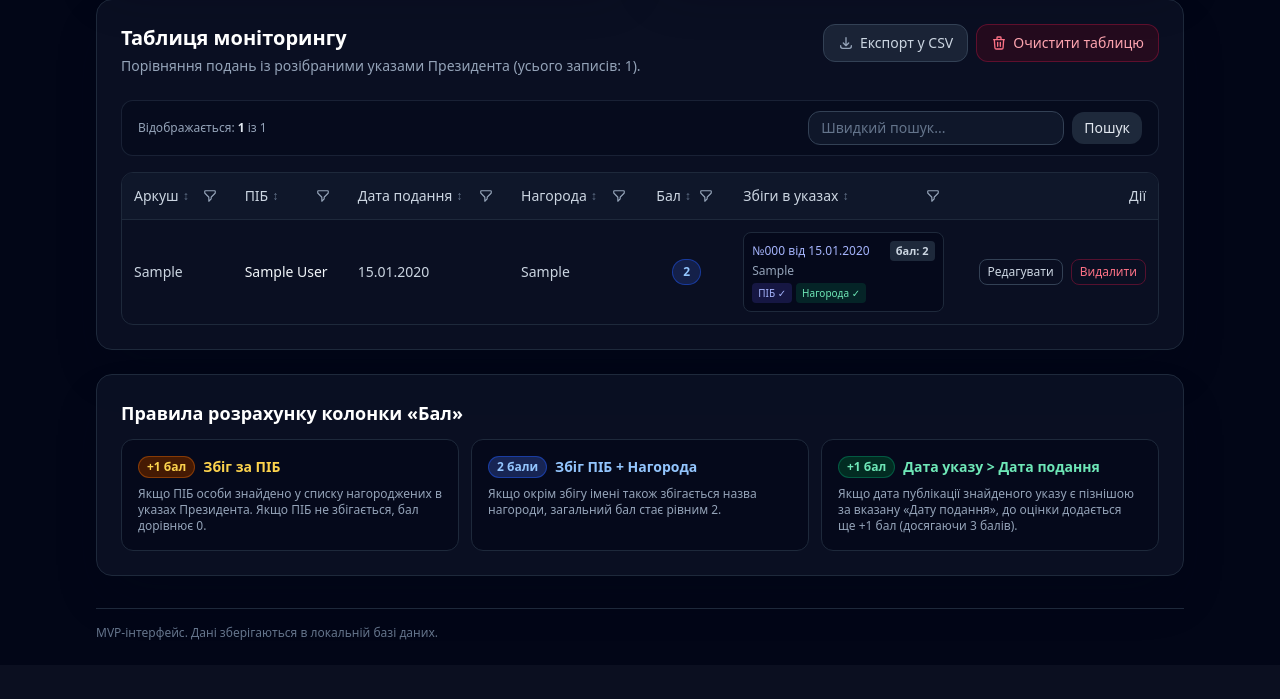
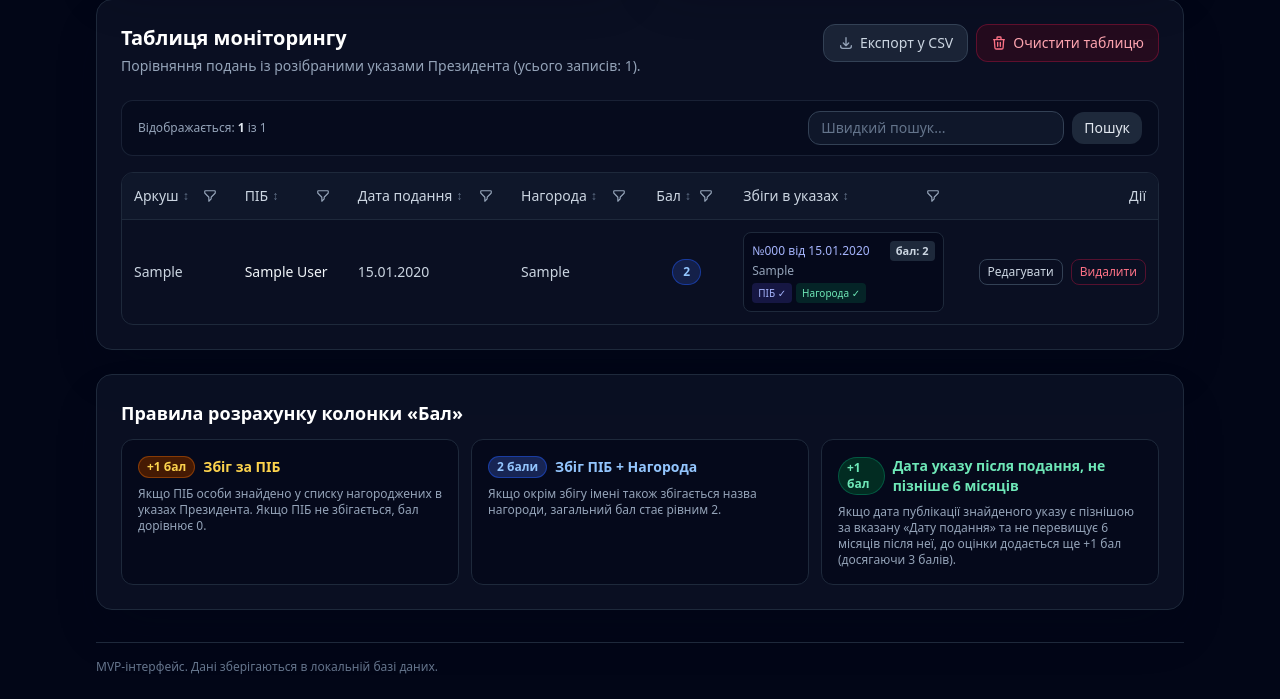
Before and after one commit to veschiy/order_parser, a Laravel app: page /monitoring in a window 1280 px wide. Shown: the part 474-1173 px from the top of the page. Before the commit the page ends 1114 px from the top, so only its background shows below. Run offline with Laravel 12, Linux system fonts and the light colour scheme; tables that the repository leaves empty hold one stand-in row (values such as "Sample post"); some libraries are stand-ins or nearby versions.

Commit message:
Limit monitoring date score to six months
Co-authored-by: Junie <junie@jetbrains.com>

```diff
--- a/app/Services/Monitoring/MonitoringEvaluator.php
+++ b/app/Services/Monitoring/MonitoringEvaluator.php
@@ -107,7 +107,7 @@ final readonly class MonitoringEvaluator
             }
 
             $awardMatched = $this->awardsMatch($record->award, $awardee->award);
-            $dateMatched = $this->dateIsAfter($awardee->order?->published_at, $record->submission_date);
+            $dateMatched = $this->dateIsWithinSixMonths($awardee->order?->published_at, $record->submission_date);
 
             $matchScore = 1;
 
@@ -243,7 +243,7 @@ final readonly class MonitoringEvaluator
         return trim(preg_replace('/\s+/u', ' ', $award) ?? $award);
     }
 
-    public function dateIsAfter(?DateTimeInterface $orderDate, ?DateTimeInterface $submissionDate): bool
+    public function dateIsWithinSixMonths(?DateTimeInterface $orderDate, ?DateTimeInterface $submissionDate): bool
     {
         if ($orderDate === null || $submissionDate === null) {
             return false;
@@ -252,6 +252,7 @@ final readonly class MonitoringEvaluator
         $orderCarbon = Carbon::parse($orderDate)->startOfDay();
         $submissionCarbon = Carbon::parse($submissionDate)->startOfDay();
 
-        return $orderCarbon->isAfter($submissionCarbon);
+        return $orderCarbon->isAfter($submissionCarbon)
+            && $orderCarbon->lessThanOrEqualTo($submissionCarbon->copy()->addMonthsNoOverflow(6));
     }
 }
--- a/resources/views/monitoring/index.blade.php
+++ b/resources/views/monitoring/index.blade.php
@@ -239,7 +239,7 @@
                                         2
                                     </span>
                                 @else
-                                    <span class="inline-flex items-center rounded-full bg-emerald-950/80 border border-emerald-600/60 px-2.5 py-1 text-xs font-bold text-emerald-300" title="ПІБ + Нагорода + Дата після подання (+3 бали)">
+                                    <span class="inline-flex items-center rounded-full bg-emerald-950/80 border border-emerald-600/60 px-2.5 py-1 text-xs font-bold text-emerald-300" title="ПІБ + Нагорода + Дата протягом 6 місяців після подання (+3 бали)">
                                         {{ $score }}
                                     </span>
                                 @endif
@@ -277,7 +277,7 @@
                                                         <span class="rounded px-1.5 py-0.5 bg-emerald-900/40 text-emerald-300">Нагорода ✓</span>
                                                     @endif
                                                     @if ($match->dateMatched)
-                                                        <span class="rounded px-1.5 py-0.5 bg-blue-900/40 text-blue-300">Дата після подання ✓</span>
+                                                        <span class="rounded px-1.5 py-0.5 bg-blue-900/40 text-blue-300">Дата протягом 6 місяців після подання ✓</span>
                                                     @endif
                                                 </div>
                                             </div>
@@ -342,10 +342,10 @@
                 <div class="rounded-xl border border-slate-800 bg-slate-950/60 p-4">
                     <div class="flex items-center gap-2 font-semibold text-emerald-300">
                         <span class="rounded-full bg-emerald-950 px-2 py-0.5 text-xs border border-emerald-700/60">+1 бал</span>
-                        <span>Дата указу > Дата подання</span>
+                        <span>Дата указу після подання, не пізніше 6 місяців</span>
                     </div>
                     <p class="mt-2 text-xs text-slate-400">
-                        Якщо дата публікації знайденого указу є пізнішою за вказану «Дату подання», до оцінки додається ще +1 бал (досягаючи 3 балів).
+                        Якщо дата публікації знайденого указу є пізнішою за вказану «Дату подання» та не перевищує 6 місяців після неї, до оцінки додається ще +1 бал (досягаючи 3 балів).
                     </p>
                 </div>
             </div>
```
Also changed, not shown: tests/Unit/MonitoringEvaluatorTest.php (+26 -0 lines).
